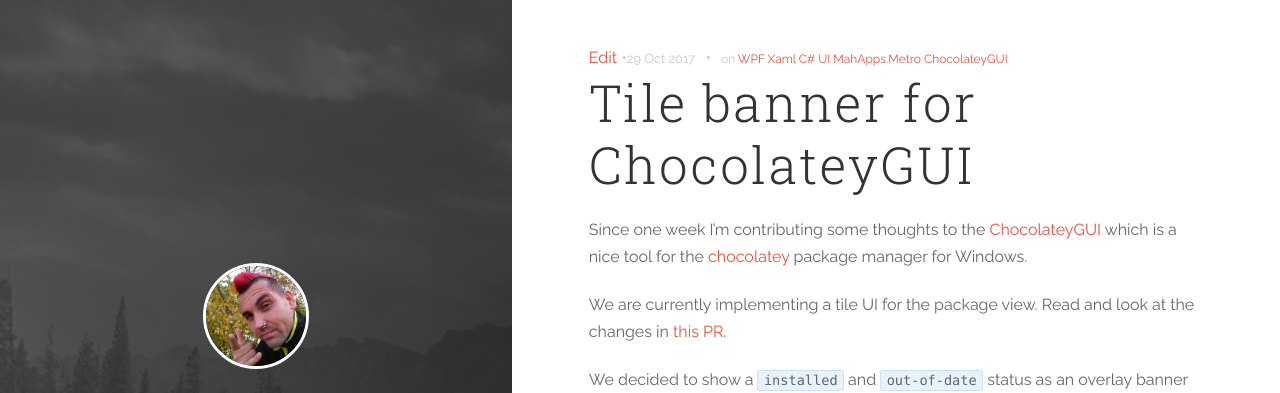
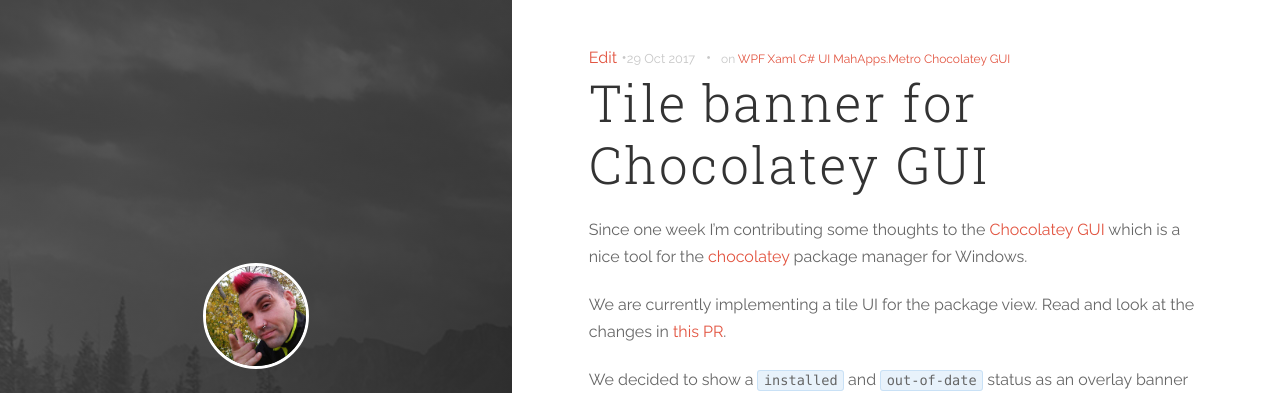
Before and after one commit to punker76/jekyll.jkarger.de, a Jekyll site: the page built from _posts/2017-10-29-tile-banner-for-chocolateygui.markdown, in a window 1280 px wide and 900 px high. Shown: the top 393 px of the window. Built offline with Jekyll 4.4.1, drawn with Linux system fonts in a browser that asks for light colours; nearby versions of some CDN libraries; comment, search, counter and statistics services are not loaded.

Commit message:
(doc) Correction around usage of Chocolatey GUI

```diff
--- a/_posts/2017-10-29-tile-banner-for-chocolateygui.markdown
+++ b/_posts/2017-10-29-tile-banner-for-chocolateygui.markdown
@@ -1,13 +1,13 @@
 ---
 layout:     post
-title:      "Tile banner for ChocolateyGUI"
+title:      "Tile banner for Chocolatey GUI"
 date:       2017-10-29 15:01:46 +0100
 comments:   true
-categories: [Develop,MahApps.Metro,ChocolateyGUI]
-tags:       [WPF,Xaml,C#,UI,MahApps.Metro,ChocolateyGUI]
+categories: [Develop,MahApps.Metro,Chocolatey GUI]
+tags:       [WPF,Xaml,C#,UI,MahApps.Metro,Chocolatey GUI]
 ---
 
-Since one week I'm contributing some thoughts to the [ChocolateyGUI](https://github.com/chocolatey/ChocolateyGUI) which is a nice tool for the [chocolatey](https://chocolatey.org/) package manager for Windows.
+Since one week I'm contributing some thoughts to the [Chocolatey GUI](https://github.com/chocolatey/ChocolateyGUI) which is a nice tool for the [chocolatey](https://chocolatey.org/) package manager for Windows.
 
 We are currently implementing a tile UI for the package view. Read and look at the changes in [this PR](https://github.com/chocolatey/ChocolateyGUI/pull/518).
 
```
